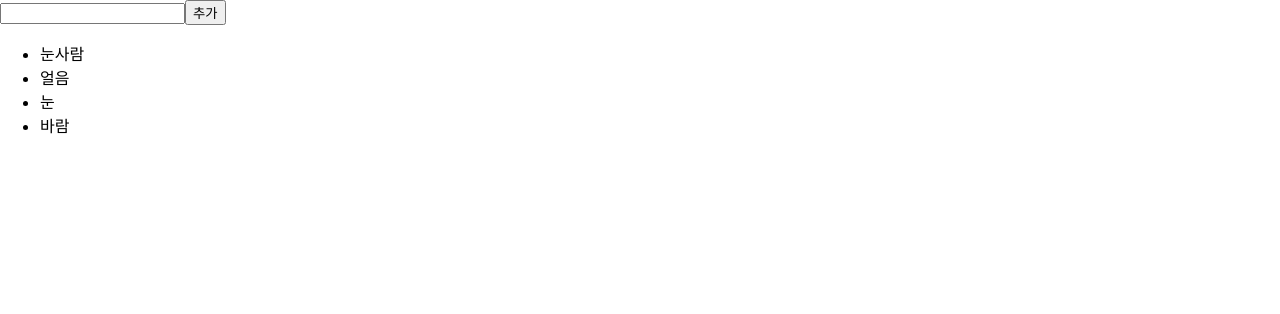
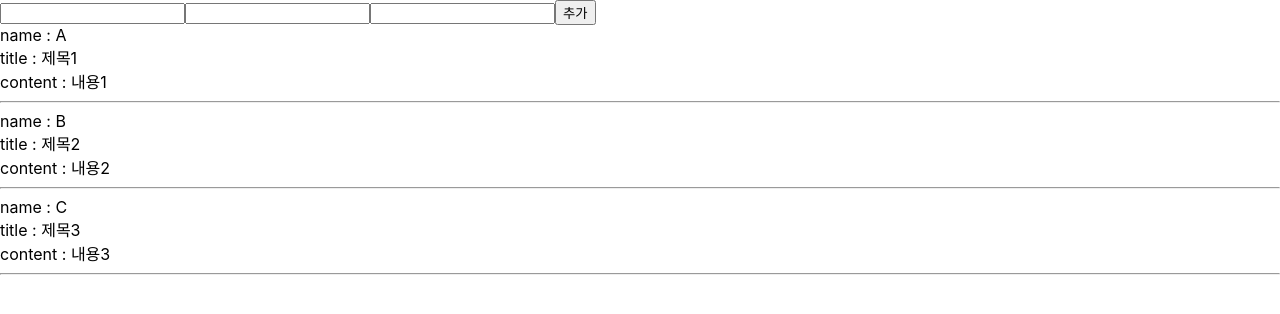
Before and after one commit to seohyun1001/React_240513, a React (Create React App) app in the folder my-app/: page / in a window 1280 px wide. Shown: the top 314 px of the page. Built offline with nearby package versions, Linux system fonts and the light colour scheme.

Commit message:
14:40 / 데이터 추가 제거 실습2(수정필요)

```diff
--- /dev/null
+++ b/my-app/src/10.리스트와 키/BoardItemList.jsx
@@ -0,0 +1,71 @@
+import React, { useState } from "react";
+
+function BoardItemList(props) {
+    const [boards, setBoards] = useState([
+        {
+            id : 1,
+            name : 'A',
+            title : '제목1',
+            content : '내용1',
+        },
+        {
+            id : 2,
+            name : 'B',
+            title : '제목2',
+            content : '내용2',
+        },
+        {
+            id : 3,
+            name : 'C',
+            title : '제목3',
+            content : '내용3',
+        },
+    ]);
+
+    const [inputName, setInputName] = useState('');
+    const [inputTitle, setInputTitle] = useState('');
+    const [inputContent, setInputContent] = useState('');
+    const [nextId, setNextId] = useState(3);
+
+    const onChange = e => {
+        setInputName(e.target.inputName)
+        setInputTitle(e.target.inputTitle)
+        setInputContent(e.target.inputContent)
+    }
+
+    const onClick = () =>{
+        const nextBoards = boards.concat({
+            id : nextId,
+            name : inputName,
+            title : inputTitle,
+            content : inputContent,
+        });
+
+        setNextId(nextId + 1);
+        setBoards(nextBoards);
+        setInputName('');
+        setInputTitle('');
+        setInputContent('');
+    }
+
+    const boardList = boards.map (board =>
+        <div key={board.id}>
+            <div>name : {board.name}</div>
+            <div>title : {board.title}</div>
+            <div>content : {board.content}</div>
+            <hr></hr>
+        </div>
+    );
+
+    return (
+        <>
+        <input value={inputName} onChange={onChange} />
+        <input value={inputTitle} onChange={onChange} />
+        <input value={inputContent} onChange={onChange} />
+        <button onClick={onClick}>추가</button>
+        <div>{boardList}</div>
+        </>
+    )
+}
+
+export default BoardItemList;
--- a/my-app/src/index.js
+++ b/my-app/src/index.js
@@ -27,6 +27,7 @@
 import NumberList from './10.리스트와 키/NumberList';
 import StudentList from './10.리스트와 키/StudentList';
 import InterationSample from './10.리스트와 키/InterationSample';
+import BoardItemList from './10.리스트와 키/BoardItemList';
 
 const root = ReactDOM.createRoot(document.getElementById('root'));
 
@@ -70,7 +71,8 @@
 {/* 10장 */}
     {/* <NumberList /> */}
     {/* <StudentList /> */}
-    <InterationSample />
+    {/* <InterationSample /> */}
+    <BoardItemList />
 
 
   </React.StrictMode>
```
